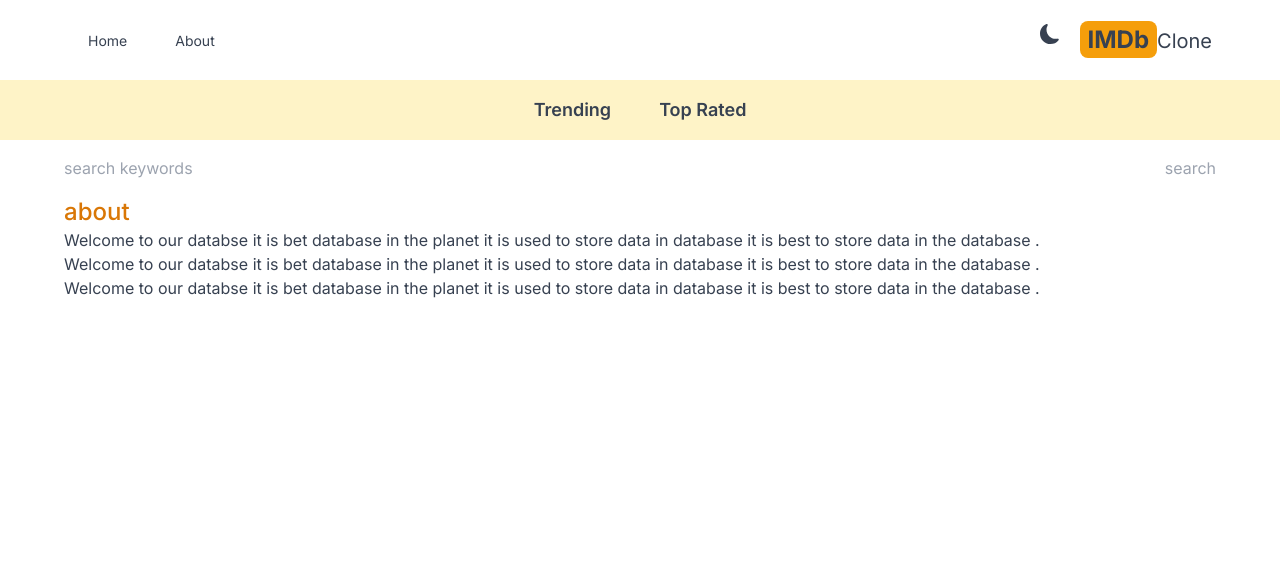
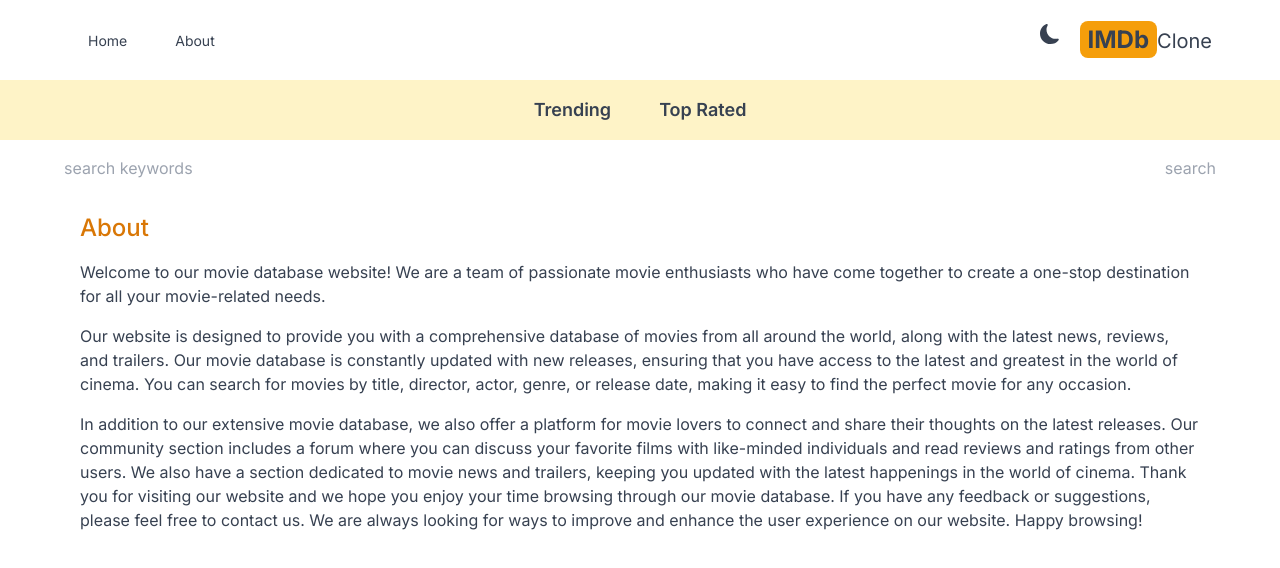
Before and after one commit to Anilparajuli4/next-imdb-clone, a Next.js app: page /about in a window 1280 px wide. Shown: the top 568 px of the page. Built offline with nearby package versions, Linux system fonts and the light colour scheme.

Commit message:
updating about page

```diff
--- a/src/app/about/page.jsx
+++ b/src/app/about/page.jsx
@@ -1,23 +1,36 @@
-import React from "react";
+export default function About() {
+  return (
+    <div className="max-w-6xl mx-auto space-y-4 p-4">
+      <h1 className="text-2xl font-medium text-amber-600">About</h1>
+      <p>
+        Welcome to our movie database website! We are a team of passionate movie
+        enthusiasts who have come together to create a one-stop destination for
+        all your movie-related needs.
+      </p>
 
-function About() {
-  return (
-    <div className="max-w-6xl mx-auto ">
-      <h1 className="text-2xl font-medium text-amber-600">about</h1>
       <p>
-        Welcome to our databse it is bet database in the planet it is used to
-        store data in database it is best to store data in the database .
+        Our website is designed to provide you with a comprehensive database of
+        movies from all around the world, along with the latest news, reviews,
+        and trailers. Our movie database is constantly updated with new
+        releases, ensuring that you have access to the latest and greatest in
+        the world of cinema. You can search for movies by title, director,
+        actor, genre, or release date, making it easy to find the perfect movie
+        for any occasion.
       </p>
+
       <p>
-        Welcome to our databse it is bet database in the planet it is used to
-        store data in database it is best to store data in the database .
-      </p>
-      <p>
-        Welcome to our databse it is bet database in the planet it is used to
-        store data in database it is best to store data in the database .
+        In addition to our extensive movie database, we also offer a platform
+        for movie lovers to connect and share their thoughts on the latest
+        releases. Our community section includes a forum where you can discuss
+        your favorite films with like-minded individuals and read reviews and
+        ratings from other users. We also have a section dedicated to movie news
+        and trailers, keeping you updated with the latest happenings in the
+        world of cinema. Thank you for visiting our website and we hope you
+        enjoy your time browsing through our movie database. If you have any
+        feedback or suggestions, please feel free to contact us. We are always
+        looking for ways to improve and enhance the user experience on our
+        website. Happy browsing!
       </p>
     </div>
   );
 }
-
-export default About;
```
